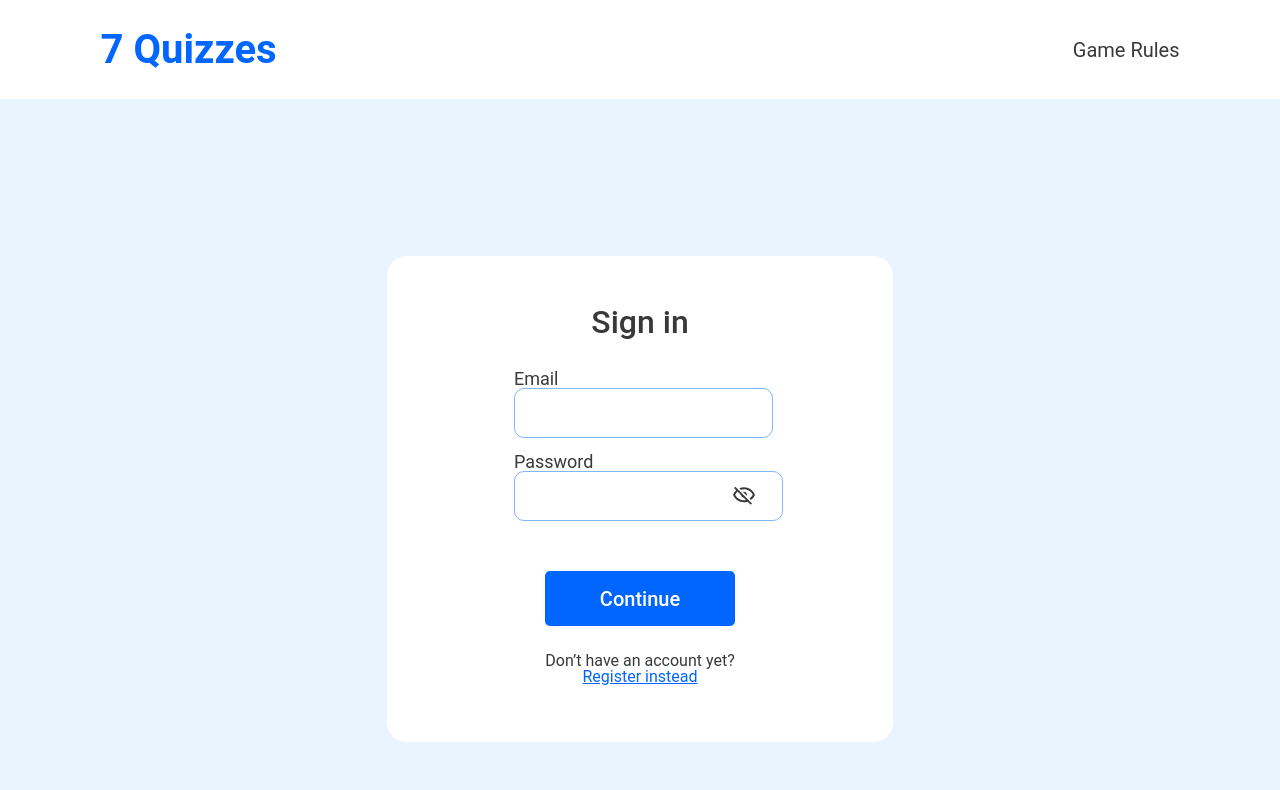
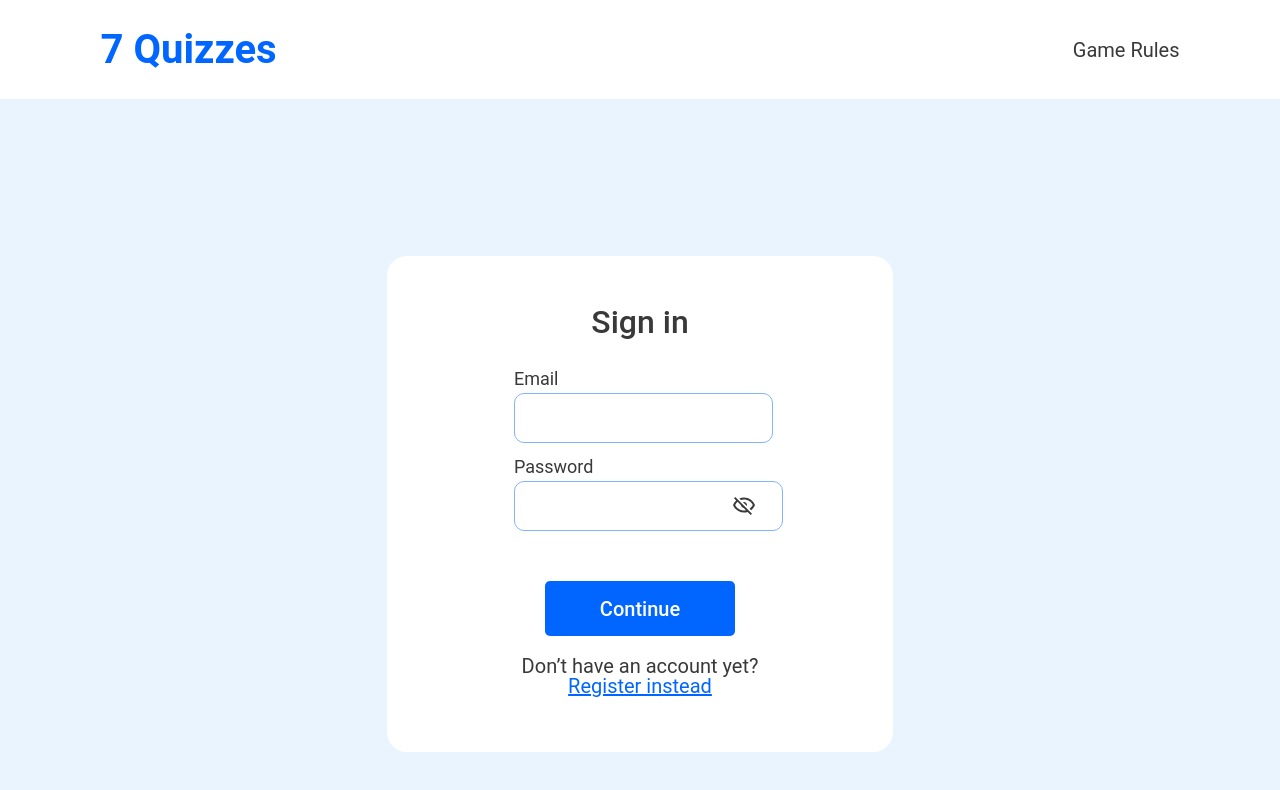
Before and after one commit to YuliaVorotintseva/7quizzes-frontend, a React (Vite) app: page / in a window 1280 px wide. Shown: the top 790 px of the page. Built offline with nearby package versions, Linux system fonts and the light colour scheme.

Commit message:
style: updated font size for inputs

```diff
--- a/src/components/PasswordInput/passwordInput.css
+++ b/src/components/PasswordInput/passwordInput.css
@@ -15,6 +15,8 @@
   height: 32px;
   padding: 8px;
   padding-right: 40px;
+  margin-top: 5px;
+  font-size: 18px;
   user-select: none;
   outline: none;
   border: 1px solid #83b4ff;
@@ -28,5 +30,5 @@
   cursor: pointer;
   background: none;
   border: none;
-  transform: translateX(-50%) translateY(75%);
+  transform: translateX(-50%) translateY(100%);
 }
--- a/src/components/SignInForm/signInForm.css
+++ b/src/components/SignInForm/signInForm.css
@@ -22,6 +22,7 @@
 .email__sign_in {
   display: flex;
   flex-direction: column;
+  gap: 5px;
   width: 18.85vw;
   margin-bottom: 15px;
   font-size: 18px;
@@ -32,6 +33,7 @@
   width: 100%;
   height: 32px;
   padding: 8px;
+  font-size: 18px;
   user-select: none;
   outline: none;
   border: 1px solid #83b4ff;
@@ -43,12 +45,11 @@
 }
 
 .info__sign_in {
-  display: flex;
-  flex-direction: column;
-  align-items: center;
-  justify-content: center;
+  width: 100%;
   height: 46px;
   margin-bottom: 50px;
+  font-size: var(--text-header-info);
+  text-align: center;
 }
 
 .link__register {
```
